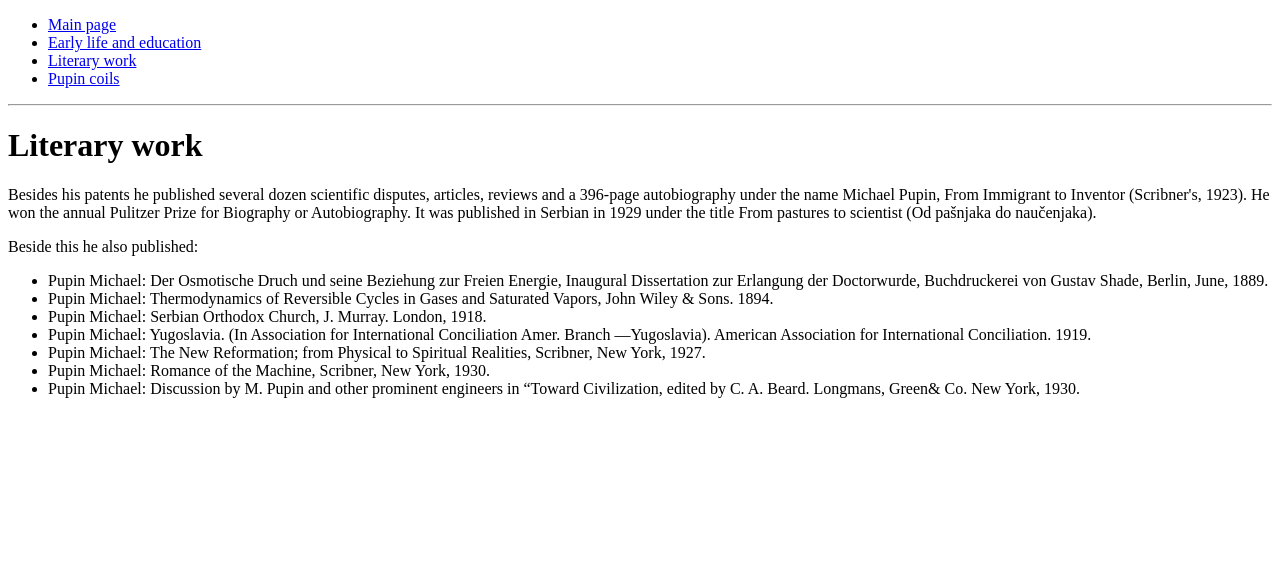
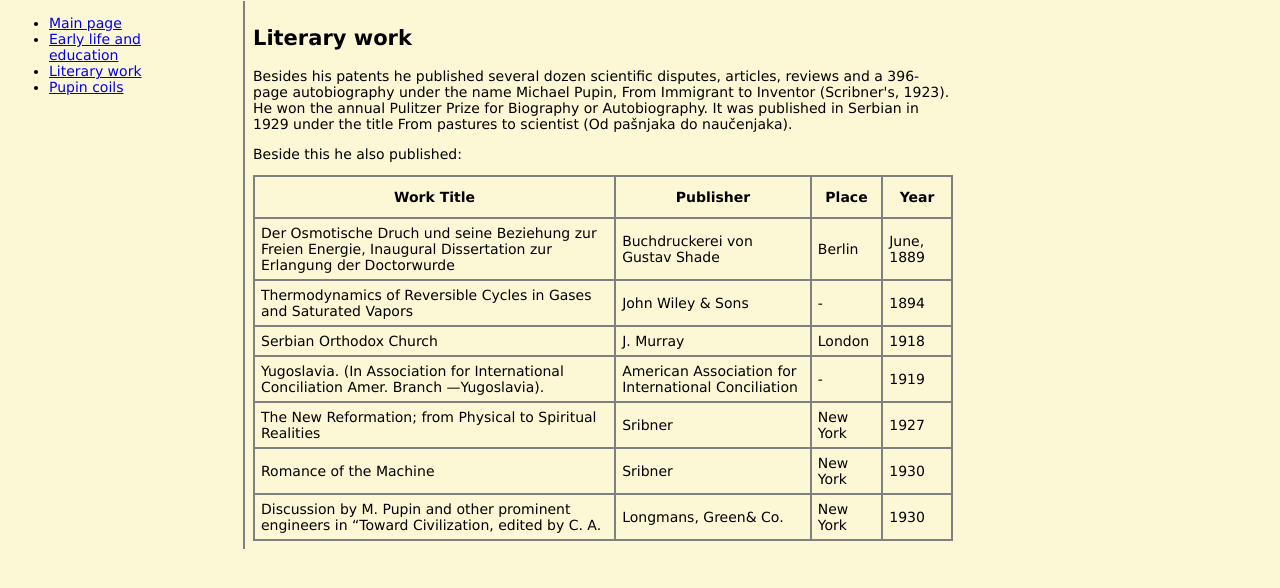
Before and after one commit to Kate1693/front-end-dev, a plain HTML site: page literary-work.html in a window 1280 px wide. Drawn offline with Linux system fonts and the light colour scheme.

Commit message:
Initial Commit

```diff
--- a/literary-work.html
+++ b/literary-work.html
@@ -4,39 +4,126 @@
     <head>
         <meta charset="UTF-8">
         <title>Literary work</title>
+        <style>
+            body {
+                width: 960px;
+                margin: 1px;
+                background-color: rgb(252, 248, 214);
+                font-family: "Verdana", Helvetica, sans-serif;
+                font-size: 14px;
+            }
+
+            section {
+                display: block;
+                width: 700px;
+                padding: 8px;
+                margin-bottom: 1px;
+                border-left: 2px solid gray;
+                float: right;
+
+            }
+
+            aside {
+                display: block;
+                width: 200px;
+                padding: 0 0 0 8px;
+                float: left;
+
+            }
+            table {
+  font-family: "Verdana", Helvetica, sans-serif;
+  border-collapse: collapse;
+
+  margin: 0 auto;
+  float: right;
+            }
+  th {
+  padding: 12px;
+}
+
+td {
+  padding: 6px;
+}
+
+th,
+td {
+  border: solid 2px gray;
+}
+        </style>
     </head>
 
     <body>
-        <ul>
-            <li><a href="main-page.html">Main page</a></li>
-            <li><a href="early-life-and-education.html"> Early life and education</a></li>
-            <li><a href="literary-work.html">Literary work</a></li>
-            <li><a href="Pupin-coils.html"> Pupin coils</a></li>
-        </ul>
-        <hr />
-        <h1>Literary work</h1>
-        <p>Besides his patents he published several dozen scientific disputes, articles, reviews and a 396-page
-            autobiography under the name Michael Pupin, From Immigrant to Inventor (Scribner's, 1923). He won the annual
-            Pulitzer Prize for Biography or Autobiography. It was published in Serbian in 1929 under the title From
-            pastures to scientist (Od pašnjaka do naučenjaka). </p>
-        <p>Beside this he also published:</p>
-        <ul>
-            <li>Pupin Michael: Der Osmotische Druch und seine Beziehung zur Freien Energie, Inaugural Dissertation zur
-                Erlangung der Doctorwurde, Buchdruckerei von Gustav Shade, Berlin, June, 1889.</li>
-            <li>Pupin Michael: Thermodynamics of Reversible Cycles in Gases and Saturated Vapors, John Wiley & Sons.
-                1894.</li>
-            <li>Pupin Michael: Serbian Orthodox Church, J. Murray. London, 1918.</li>
-            <li>Pupin Michael: Yugoslavia. (In Association for International Conciliation Amer. Branch —Yugoslavia).
-                American Association for International Conciliation. 1919.</li>
-            <li>Pupin Michael: The New Reformation; from Physical to Spiritual Realities, Scribner, New York, 1927.</li>
-            <li>Pupin Michael: Romance of the Machine, Scribner, New York, 1930.</li>
-            <li>Pupin Michael: Discussion by M. Pupin and other prominent engineers in “Toward Civilization, edited by
-                C. A. Beard. Longmans, Green& Co. New York, 1930.</li>
-        </ul>
+
+        <section>
+            <h1>Literary work</h1>
+            <p>Besides his patents he published several dozen scientific disputes, articles, reviews and a 396-page
+                autobiography under the name Michael Pupin, From Immigrant to Inventor (Scribner's, 1923). He won the
+                annual
+                Pulitzer Prize for Biography or Autobiography. It was published in Serbian in 1929 under the title From
+                pastures to scientist (Od pašnjaka do naučenjaka). </p>
+            <p>Beside this he also published:</p>
 
 
-
-
+        <table>
+            <tr id="heading"></tr>
+           <th>Work Title</th>
+           <th> Publisher</th>
+           <th>Place</th>
+           <th>Year</th>
+            </tr>
+            <tr>
+                <td>Der Osmotische Druch und seine Beziehung zur Freien Energie, Inaugural Dissertation zur Erlangung der Doctorwurde</td>
+                <td>Buchdruckerei von Gustav Shade</td>
+                <td>Berlin</td>
+                <td>June, 1889</td>
+            </tr>
+            <tr>
+                <td>Thermodynamics of Reversible Cycles in Gases and Saturated Vapors</td>
+                <td>John Wiley & Sons</td>
+                <td>-</td>
+                <td>1894</td>
+            </tr>
+            <tr>
+                <td>Serbian Orthodox Church</td>
+                <td>J. Murray</td>
+                <td>London</td>
+                <td>1918</td>
+            </tr>
+            <tr>
+                <td>Yugoslavia. (In Association for International Conciliation Amer. Branch —Yugoslavia).</td>
+                <td>American Association for International Conciliation</td>
+                <td>-</td>
+                <td>1919</td>
+            </tr>
+            <tr>
+                <td>The New Reformation; from Physical to Spiritual Realities</td>
+                <td>Sribner</td>
+                <td>New York</td>
+                <td>1927</td>
+            </tr>
+            <tr>
+                <td>Romance of the Machine</td>
+                <td>Sribner</td>
+                <td>New York</td>
+                <td>1930</td>
+            </tr>
+            <tr>
+                <td>Discussion by M. Pupin and other prominent engineers in “Toward Civilization, edited by C. A.</td>
+                <td>Longmans, Green& Co.</td>
+                <td>New York</td>
+                <td>1930</td>
+            </tr>
+           </table>
+        </section><aside>
+            <nav>
+                <ul>
+                    <li><a href="main-page.html">Main page</a></li>
+                    <li><a href="early-life-and-education.html"> Early life and education</a></li>
+                    <li><a href="literary-work.html">Literary work</a></li>
+                    <li><a href="Pupin-coils.html"> Pupin coils</a></li>
+                </ul>
+            </nav>
+        </aside>
     </body>
 
 </html>
```
Also changed, not shown: Assignment2.html (deleted, +0 -46 lines), Pupin-coils.html (+40 -8 lines), early-life-and-education.html (+40 -7 lines), main-page.html (+47 -12 lines).
